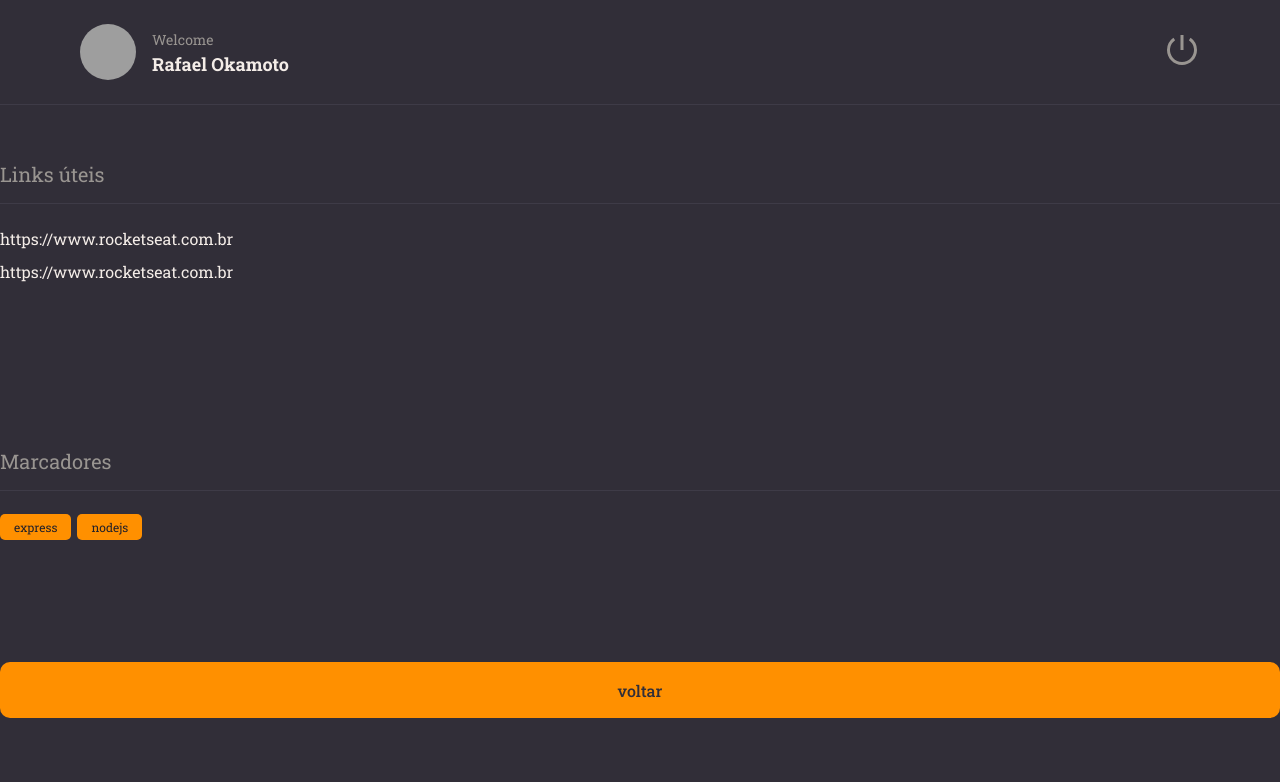
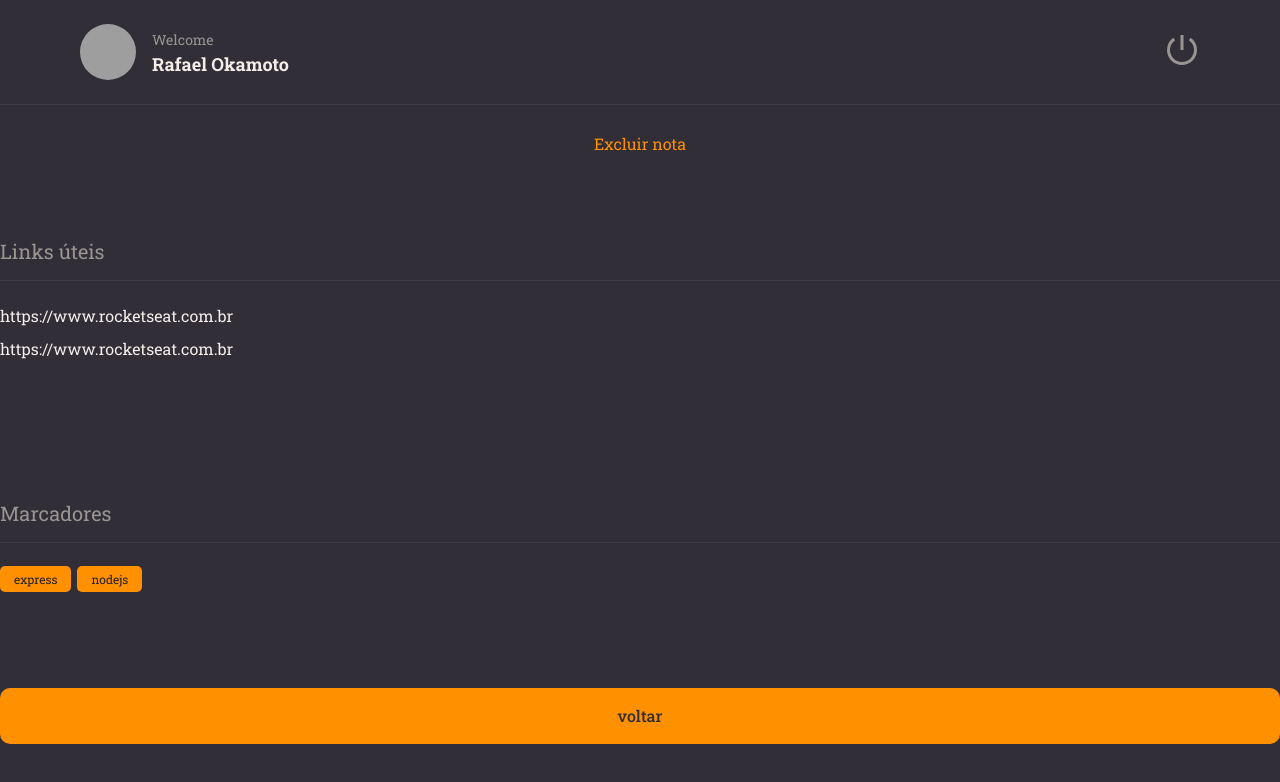
Before and after one commit to RafaelOkamoto182/Rocketnotes, a React (Vite) app: page / in a window 1280 px wide. Shown: the top 782 px of the page. Built offline with nearby package versions, Linux system fonts and the light colour scheme; grey boxes are pictures that could not be loaded.

Commit message:
adicionado componente de texto clicavel. É um botao mas que é so um texto

```diff
--- a/src/components/Button/index.jsx
+++ b/src/components/Button/index.jsx
@@ -1,8 +1,9 @@
 import { Container } from './styles'
 
 export function Button({ title, loading = false, ...rest }) {
-    // o rest operator serve para enviar as propriedades de um botao sem ter q especificar.
-    //Por exemplo, o botao tem inumeras propriedades. Caso queira enviar todas elas para o componente, mas nao especificar tudo, essas propriedades estarao
+    // o rest operator serve para enviar as propriedades de um componente sem ter q especificar.
+    //Por exemplo, o botao tem inumeras propriedades. Caso queira enviar alguma outra propriedade para o componente quando for utilizar,
+    //mas nao ter que especificar tudo aqui no jsx, essas propriedades estarao
     //todas dentro do rest. Dai as que quiser deixar explicitas pra fazer algo, é so colocar normal, assim como está agora.
     return (
         <Container
--- /dev/null
+++ b/src/components/ClickableText/index.jsx
@@ -0,0 +1,13 @@
+import { Container } from './styles'
+
+export function ClickableText({ title, ...rest }) {
+
+    return (
+        <Container
+            type="button"
+            {...rest}
+        >
+            {title}
+        </Container>
+    )
+}
--- /dev/null
+++ b/src/components/ClickableText/styles.js
@@ -0,0 +1,11 @@
+import styled from 'styled-components'
+
+export const Container = styled.button`
+
+background: none;
+color: ${({ theme }) => theme.COLORS.ORANGE};
+
+border: none;
+font-size: 16px;
+
+`
--- a/src/pages/Details/index.jsx
+++ b/src/pages/Details/index.jsx
@@ -3,12 +3,15 @@
 import { Header } from "../../components/Header"
 import { Section } from "../../components/Section"
 import { Tag } from "../../components/Tag/index.jsx"
+import { ClickableText } from "../../components/ClickableText/index.jsx"
 
 
 export function Details() {
   return (
     <Container>
       <Header />
+
+      <ClickableText title="Excluir nota" />
 
       <Section title="Links úteis">
         <Links>
@@ -20,7 +23,6 @@
       <Section title="Marcadores">
         <Tag title="express" />
         <Tag title="nodejs" />
-
       </Section>
 
       <Button title="voltar" />
```
